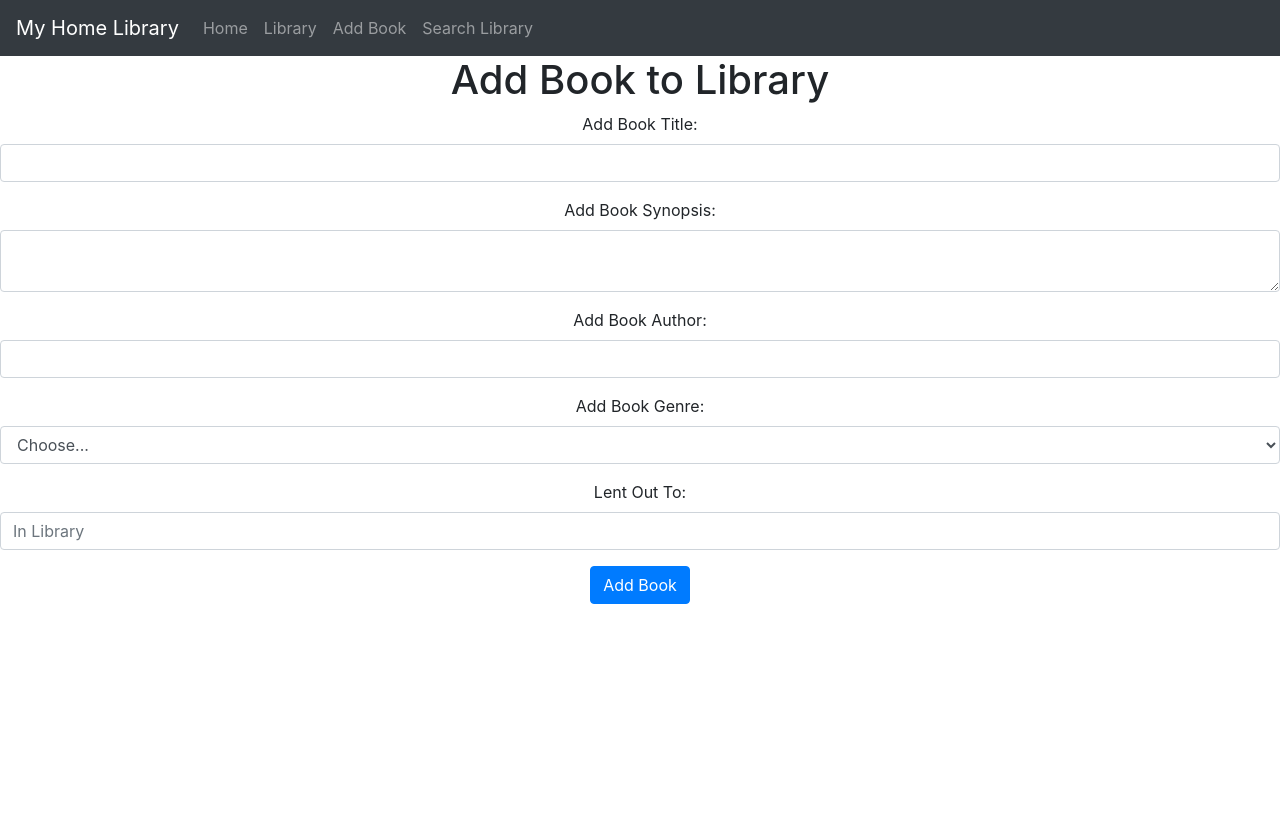
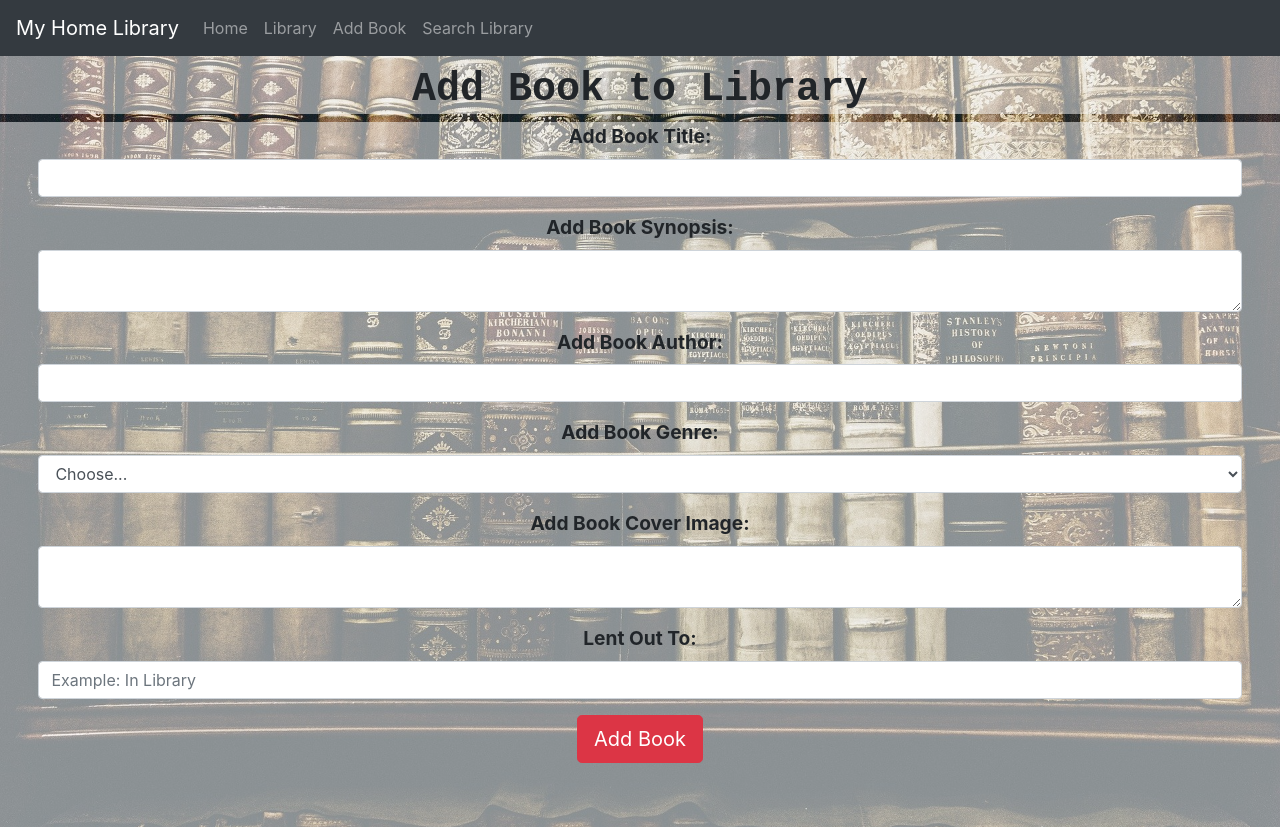
Before and after one commit to Jrenniss/home_library_project, a React (Create React App) app: page /addBook in a window 1280 px wide. Before the commit the page ends 800 px from the top, so only its background shows below. Built offline with nearby package versions, Linux system fonts and the light colour scheme.

Commit message:
Styling and Images

```diff
--- a/src/App.js
+++ b/src/App.js
@@ -19,7 +19,7 @@ class App extends Component {
       <Router>
         <div className="App">
           {/*Navigation Bar present across all components/pages displayed  */}
-          <Navbar bg="dark" variant="dark">
+          <Navbar expand="lg" bg="dark" variant="dark">
             <Navbar.Brand href="/">My Home Library</Navbar.Brand>
             <Nav className="mr-auto">
               {/*Links to each Component Page */}
--- a/src/components/addBook.js
+++ b/src/components/addBook.js
@@ -1,6 +1,7 @@
 import React from 'react';
 //Sendds Data to the Server
 import axios from 'axios';
+import { Container } from 'react-bootstrap';
 
 
 //Page to add books to the Library
@@ -11,9 +12,10 @@ export class AddBook extends React.Component {
 
         this.onSubmit = this.onSubmit.bind(this);
         this.onChangeBookTitle = this.onChangeBookTitle.bind(this);
-        this.onChangeSynopsus = this.onChangeSynopsus.bind(this);
+        this.onChangeSynopsis = this.onChangeSynopsis.bind(this);
         this.onChangeAuthor = this.onChangeAuthor.bind(this);
         this.onChangeGenre = this.onChangeGenre.bind(this);
+        this.onChangeCoverImg = this.onChangeCoverImg.bind(this);
         this.onChangeLent = this.onChangeLent.bind(this);
 
         //On load values of Title, Year and Poster will be clear
@@ -22,6 +24,7 @@ export class AddBook extends React.Component {
             Synopsis: '',
             Author: '',
             Genre: '',
+            CoverImg: '',
             Lent: ''
         }
     }
@@ -34,7 +37,7 @@ export class AddBook extends React.Component {
     }
 
     //Updates the Synopsis of the Book
-    onChangeSynopsus(s) {
+    onChangeSynopsis(s) {
         this.setState({
             Synopsis: s.target.value
         });
@@ -54,8 +57,15 @@ export class AddBook extends React.Component {
         });
     }
 
+    //Updates the Cover Image of the Book
+    onChangeCoverImg(c) {
+        this.setState({
+            CoverImg: c.target.value
+        });
+    }
+
     //Updates the Lent state of the Book
-    onChangeLent(l){
+    onChangeLent(l) {
         this.setState({
             Lent: l.target.value
         });
@@ -64,13 +74,14 @@ export class AddBook extends React.Component {
     onSubmit(s) {
         s.preventDefault();
         //Alert Displaying Addition
-        alert("Book: " + this.state.BookTitle + ", " + this.state.Author + ", " + this.state.Genre+ ", " +this.state.Lent);
+        alert("Book: " + this.state.BookTitle + ", " + this.state.Author + ", " + this.state.Genre + ", " + this.state.CoverImg);
 
         //Sends BookTitle, Author, Genre, Synopsis and Lent to the BackEnd Server.js
         const newBook = {
             bookTitle: this.state.BookTitle,
             author: this.state.Author,
             genre: this.state.Genre,
+            coverImg: this.state.CoverImg,
             synopsis: this.state.Synopsis,
             lent: this.state.Lent
         }
@@ -89,9 +100,10 @@ export class AddBook extends React.Component {
         return (
             //Contents on display in the Component
             //Form to Add a Book
-            <div className='App'>
+            <div className='AddBook'>
                 <h1>Add Book to Library</h1>
-                <form onSubmit={this.onSubmit}>
+
+                <form  className="AddForm" onSubmit={this.onSubmit}>
                     {/*Add Book Title*/}
                     <div className="form-group">
                         <label>Add Book Title: </label>
@@ -101,7 +113,7 @@ export class AddBook extends React.Component {
                     {/*Add Book Synopsis*/}
                     <div className="form-group">
                         <label>Add Book Synopsis: </label>
-                        <textarea className='form-control' value={this.state.Synopsis} onChange={this.onChangeSynopsus}></textarea>
+                        <textarea className='form-control' value={this.state.Synopsis} onChange={this.onChangeSynopsis}></textarea>
                     </div>
 
                     {/*Add Book Author*/}
@@ -120,20 +132,29 @@ export class AddBook extends React.Component {
                             <option>Sci-Fy</option>
                             <option>Fantasy</option>
                             <option>Historical</option>
+                            <option>Action</option>
+                            <option>Adventure</option>
                         </select>
+                    </div>
+
+                    {/*Add Book Cover Image*/}
+                    <div className="form-group">
+                        <label>Add Book Cover Image: </label>
+                        <textarea className='form-control' value={this.state.CoverImg} onChange={this.onChangeCoverImg}></textarea>
                     </div>
 
                     {/*Add Lent Out*/}
                     <div className="form-group">
                         <label>Lent Out To: </label>
-                        <input type='text' className='form-control' value={this.state.Lent} onChange={this.onChangeLent} placeholder="In Library"></input>
+                        <input type='text' className='form-control' value={this.state.Lent} onChange={this.onChangeLent} placeholder="Example: In Library"></input>
                     </div>
 
                     {/*Button Adding Form Contents to State */}
                     <div>
-                        <input type="submit" value="Add Book" className="btn btn-primary"></input>
+                        <input type="submit" value="Add Book" className="btn btn-danger btn-lg"></input>
                     </div>
                 </form>
+
             </div>
         );
     }
--- a/src/components/bookProfile.js
+++ b/src/components/bookProfile.js
@@ -7,6 +7,8 @@ import Button from 'react-bootstrap/Button';
 import axois from 'axios';
 //Imported to change the URL and pass ID of current work
 import {Link} from 'react-router-dom';
+//Import Style Sheet
+import '../style/style.css';
 
 export class BookProfile extends React.Component {
 
@@ -35,11 +37,12 @@ export class BookProfile extends React.Component {
         return (
             <div>
                 {/*The content of each bookProfile is desplayed as requested, BookTitle, Author and Genre */}
-                <Card>
+                <Card className="BookCard">
                     {/*Card Holds Title in the Card Header. Year and Poster are held in the Card Body  */}
                     <Card.Header><h3>{this.props.book.bookTitle}</h3></Card.Header>
                     <Card.Body>
                         <blockquote className="blockquote mb-0">
+                            <img className="CoverImg" src={this.props.book.coverImg} width="250" height="300"/>
                             <h5>Synopsis of Book</h5>
                             <p>{this.props.book.synopsis}</p>
                             <h5>Genre of Book</h5>
--- a/src/components/books.js
+++ b/src/components/books.js
@@ -1,5 +1,6 @@
 import React from 'react';
 import { BookProfile } from './bookProfile';
+
 
 export class Books extends React.Component{
 
--- a/src/components/index.js
+++ b/src/components/index.js
@@ -1,8 +1,9 @@
 import React from 'react';
 import '../style/style.css';
-import Image from "react-bootstrap/Image";
-import homeImage from "../assets/homepic.jpg";
-import { Jumbotron } from 'reactstrap';
+import Button from "react-bootstrap/Button";
+import { Container, Jumbotron } from 'react-bootstrap';
+
+
 
 //<Image src={homeImage} fluid />
 
@@ -11,15 +12,25 @@ export class Index extends React.Component {
     render() {
         return (
             <div className="App">
-                <div className="container">
-                    <Jumbotron>
+                <Jumbotron>
+                    <Container>
                         <h1>Welcome to the Home Library</h1>
                         <p>
-                            This is a modified jumbotron that occupies the entire horizontal space of
-                            its parent.
-                    </p>
-                    </Jumbotron>
-                </div>
+                            Where you can track all the Books in your Library.
+                        </p>
+                        <div class="row">
+                            <div class="col-sm-4">
+                                <Button href="/library" variant="danger" size="lg">My Library</Button>
+                            </div>
+                            <div class="col-sm-4">
+                            <Button href="/addBook" variant="danger" size="lg">Add to Library</Button>
+                            </div>
+                            <div class="col-sm-4">
+                            <Button href="/search" variant="danger" size="lg">Search Library</Button>
+                            </div>
+                        </div>
+                    </Container>
+                </Jumbotron>
             </div>
 
         )
--- a/src/components/library.js
+++ b/src/components/library.js
@@ -58,7 +58,7 @@ export class Library extends React.Component {
         return (
             //Contents on display in the Component
             <div className="Library">
-                <h1>My Library</h1>
+                <h1>My Home Library</h1>
 
                  {/*Books Component Diaplay and Reload*/}
                 <Books books={this.state.books} ReloadData={this.ReloadData}></Books>
--- a/src/components/updateBook.js
+++ b/src/components/updateBook.js
@@ -1,7 +1,7 @@
 import React from 'react';
-//Sendds Data to the Server
+//Sends Data to the Server
 import axios from 'axios';
-
+import '../style/style.css';
 //Edit Component
 export class UpdateBook extends React.Component {
 
@@ -15,6 +15,7 @@ export class UpdateBook extends React.Component {
         this.onChangeUpdateSynopsis = this.onChangeUpdateSynopsis.bind(this);
         this.onChangeUpdateAuthor = this.onChangeUpdateAuthor.bind(this);
         this.onChangeUpdateGenre = this.onChangeUpdateGenre.bind(this);
+        this.onChangeUpdateCoverImg = this.onChangeUpdateCoverImg.bind(this);
         this.onChangeUpdateLent = this.onChangeUpdateLent.bind(this);
 
         //On load values of Title, Year and Poster will be clear
@@ -23,6 +24,7 @@ export class UpdateBook extends React.Component {
             Synopsis: '',
             Author: '',
             Genre: '',
+            CoverImg: '',
             Lent: ''
         }
     }
@@ -40,6 +42,7 @@ export class UpdateBook extends React.Component {
                     Synopsis: response.data.synopsis,
                     Author: response.data.author,
                     Genre: response.data.genre,
+                    CoverImg: response.data.coverImg,
                     Lent: response.data.lent
                 })
             })
@@ -48,14 +51,14 @@ export class UpdateBook extends React.Component {
             });
     }
 
-     //Updates the Title of the Book
+    //Updates the Title of the Book
     onChangeUpdateBookTitle(t) {
         this.setState({
             BookTitle: t.target.value
         })
     }
 
-   //Updates the Synopsis of the Book
+    //Updates the Synopsis of the Book
     onChangeUpdateSynopsis(s) {
         this.setState({
             Synopsis: s.target.value
@@ -76,6 +79,13 @@ export class UpdateBook extends React.Component {
         })
     }
 
+    //Updates the Genre of the Book
+    onChangeUpdateCoverImg(c) {
+        this.setState({
+            CoverImg: c.target.value
+        })
+    }
+
     //Updates the Lent state of the Book
     onChangeUpdateLent(l) {
         this.setState({
@@ -86,13 +96,14 @@ export class UpdateBook extends React.Component {
     //Button to Submit form to Update Book
     onUpdateSubmit(e) {
         //Alert Displaying Addition
-        alert("Book Updated" + this.state.BookTitle + ", " + this.state.Genre + ", " + this.state.Author + ", " + this.state.Lent);
+        alert("Book Updated" + this.state.BookTitle + ", " + this.state.Genre + ", " + this.state.Author + ", " + this.state.CoverImg);
 
         //Sends Title, Year and Poster to the BackEnd Server.js
         const newBook = {
             bookTitle: this.state.BookTitle,
             author: this.state.Author,
             genre: this.state.Genre,
+            coverImg: this.state.CoverImg,
             synopsis: this.state.Synopsis,
             lent: this.state.Lent,
             _id: this.state._id
@@ -113,7 +124,9 @@ export class UpdateBook extends React.Component {
         return (
             //Contents on display in the Component
             //Form to Update a Book
-            <form onSubmit={this.onUpdateSubmit}>
+            <div className='AddBook'>
+                <h1>Upadte Book</h1>
+            <form className="AddForm" onSubmit={this.onUpdateSubmit}>
                 {/*Edit Book Title */}
                 <div className="form-group">
                     <label>Update Book Title:</label>
@@ -148,6 +161,13 @@ export class UpdateBook extends React.Component {
                     </select>
                 </div>
 
+                {/*Edit Book Cover Image */}
+                <div className="form-group">
+                    <label>Update Book Cover Image:</label>
+                    <textarea type="text" className="form-control" value={this.state.CoverImg} onChange={this.onChangeUpdateCoverImg}>
+                    </textarea>
+                </div>
+
                 {/*Edit Lent Out */}
                 <div className="form-group">
                     <label>Update Lent Out To:</label>
@@ -160,7 +180,7 @@ export class UpdateBook extends React.Component {
                     <input type="submit" value="Update Book" className="btn btn-primary"></input>
                 </div>
             </form>
-
+            </div>
 
         );
     }
--- a/src/style/style.css
+++ b/src/style/style.css
@@ -1,3 +1,63 @@
+/*Home Page Styling*/
 .jumbotron{
-    background-image: ".../assets/homepic.jpg";
+    background: url(../assets/homepic.jpg) no-repeat center fixed;
+    background-size: cover;
+
+
 }
+.container{
+    border-radius: 25px;
+    padding: 3%;
+    background-color: rgba(255, 255, 255, 0.822);
+    font-family:  "Comic Sans MS", "Courier New", monospace;
+    font-size: 25px;
+    font-weight: 600;
+    width: auto;
+}
+.container h1{
+    font-size: 35px;
+    font-family:  "Lucida Handwriting", "Courier New", monospace;
+    font-weight: bold;
+    color:rgb(185, 0, 0);
+}
+
+.container a{
+    font-weight: bold;
+    background-color: rgb(129, 10, 10);
+}
+
+/*Library Page Styling*/
+.BookCard h3, h5{
+    font-family:  "Lucida Handwriting", "Courier New", monospace;
+    font-weight: 700;
+}
+
+.Library h1{
+    font-family:  "Lucida Handwriting", "Courier New", monospace;
+    font-weight: bold;
+}
+
+.CoverImg{
+    padding-bottom: 1%;
+}
+
+/*Add Book Page*/
+.AddBook{
+    background: url(../assets/homepic.jpg) no-repeat center fixed;
+    background-size: cover;
+    background-color: rgba(252, 252, 252, 0.514);
+}
+.AddBook h1{
+    font-family:  "Lucida Handwriting", "Courier New", monospace;
+    background-color: rgba(252, 252, 252, 0.514);
+    font-weight: bold;
+    padding-top: 10px;
+}
+.AddForm{
+    background-color: rgba(252, 252, 252, 0.514);
+    padding-left: 3%;
+    padding-right: 3%;
+    padding-bottom: 5%;
+    font-weight: bold;
+    font-size: larger;
+}
```
Also changed, not shown: src/components/bookList.js (deleted, +0 -21 lines), 2 other files (tests, documents, lock files or other folders).
